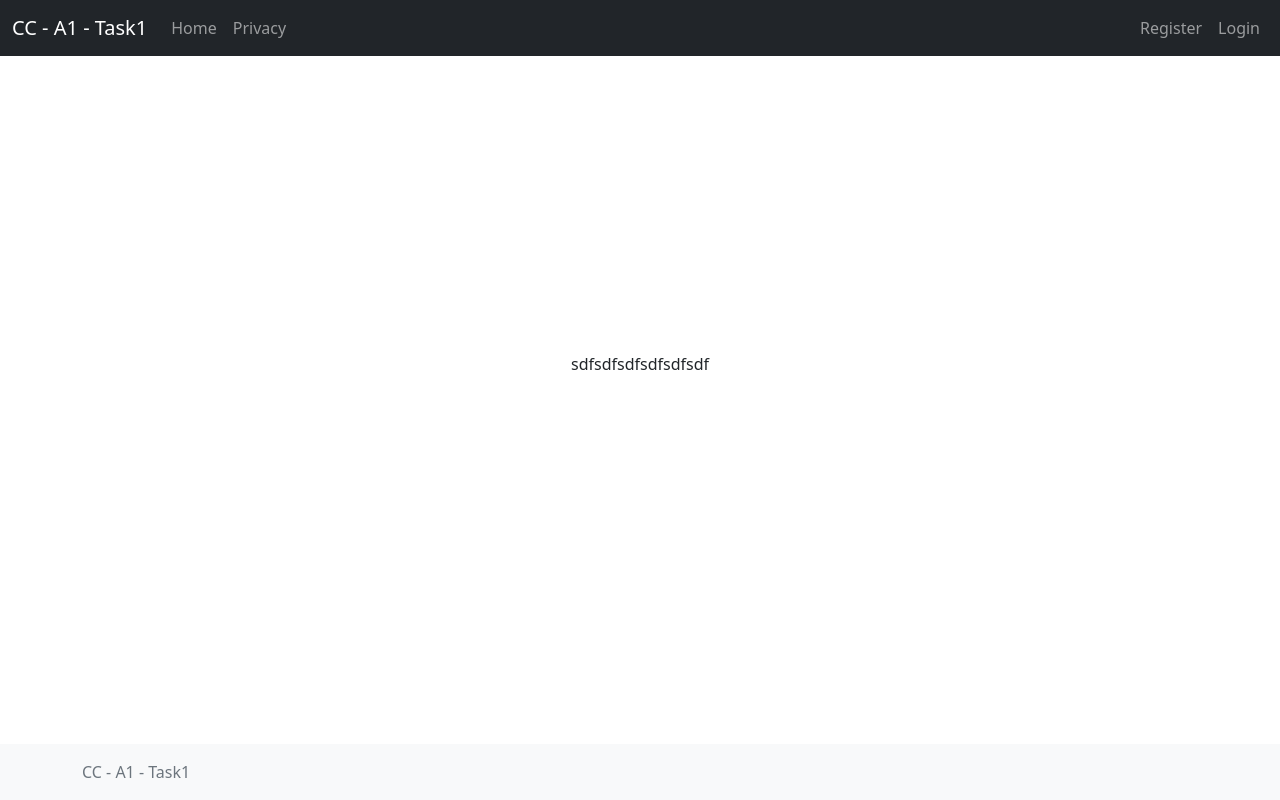
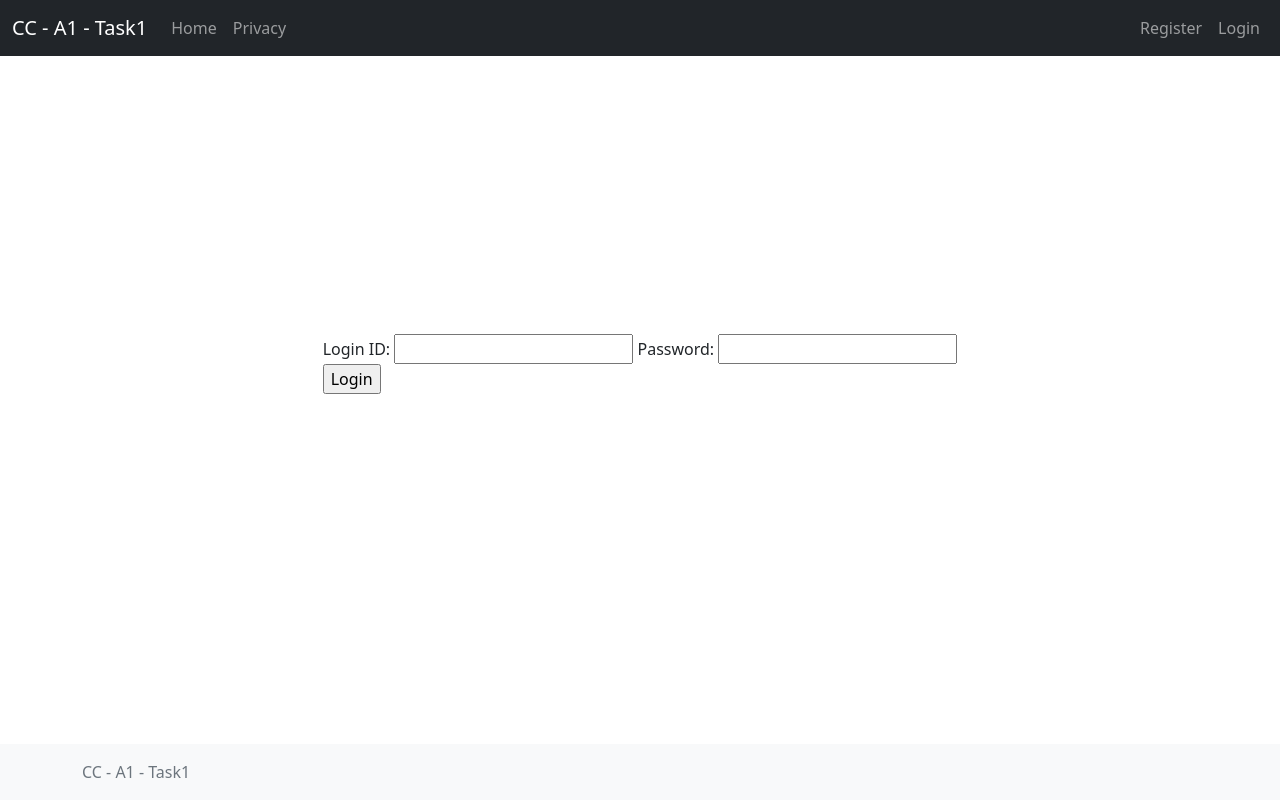
Before and after one commit to ary-na/cc-a1-task1, a Flask app: page /login in a window 1280 px wide. Run offline with Flask 2, Linux system fonts and the light colour scheme.

Commit message:
Added more folder structure

```diff
--- /dev/null
+++ b/task1/config.py
@@ -0,0 +1,2 @@
+class Config(object):
+    SECRET_KEY = 'sd342nj34@4$%6&*sdf98435hg4587ghf2h8'
--- /dev/null
+++ b/task1/forum/forms.py
@@ -0,0 +1,10 @@
+from wtforms import *
+from wtforms.validators import *
+
+
+class LoginForm(Form):
+    loginID = StringField('Login ID: ', validators=[DataRequired()])
+    password = PasswordField('Password: ', validators=[DataRequired()])
+    submit = SubmitField('Login')
+
+# class RegisterForm(Form):
--- /dev/null
+++ b/task1/forum/requirements.txt
@@ -0,0 +1,2 @@
+Flask==2.2.2
+google-cloud-datastore==2.8.1
--- /dev/null
+++ b/task1/forum/templates/auth/login.html
@@ -0,0 +1,23 @@
+{% extends "base.html" %}
+{% block title %}Login{% endblock %}
+{% block content %}
+
+    <form action="" method="post">
+        <div class="input text">
+            {{ form.loginID.label }} {{ form.loginID }}
+            {{ form.password.label }} {{ form.password }}
+        </div>
+        <div class="input submit">
+            {{ form.submit() }}</div>
+        <span class="text-danger">
+            {% with messages = get_flashed_messages() %}
+                {% if messages %}
+                    {% for message in messages %}
+                        {{ message }}
+                    {% endfor %}
+                {% endif %}
+            {% endwith %}
+        </span>
+    </form>
+
+{% endblock %}
--- a/task1/templates/base.html
+++ b/task1/forum/templates/base.html
@@ -30,19 +30,19 @@
 <header>
     <nav class="navbar navbar-expand-md navbar-dark fixed-top bg-dark">
         <div class="container-fluid">
-            <a class="navbar-brand" href="#">CC - A1 - Task1</a>
+            <a class="navbar-brand" href="/">CC - A1 - Task1</a>
             <button class="navbar-toggler" type="button" data-bs-toggle="collapse" data-bs-target="#navbarCollapse"
                     aria-controls="navbarCollapse" aria-expanded="false" aria-label="Toggle navigation">
                 <span class="navbar-toggler-icon"></span>
             </button>
             <div class="collapse navbar-collapse" id="navbarCollapse">
                 <ul class="navbar-nav me-auto mb-2 mb-md-0">
-                    <li class="nav-item"><a class="nav-link" aria-current="page" href="#">Home</a></li>
-                    <li class="nav-item"><a class="nav-link" href="#">Privacy</a></li>
+                    <li class="nav-item"><a class="nav-link" aria-current="page" href="/">Home</a></li>
+                    <li class="nav-item"><a class="nav-link" href="/">Privacy</a></li>
                 </ul>
                 <ul class="navbar-nav ms-auto mb-2 mb-md-0">
-                    <li class="nav-item"><a class="nav-link" href="#">Register</a></li>
-                    <li class="nav-item"><a class="nav-link" href="#">Login</a></li>
+                    <li class="nav-item"><a class="nav-link" href="/register">Register</a></li>
+                    <li class="nav-item"><a class="nav-link" href="/login">Login</a></li>
                 </ul>
             </div>
         </div>
--- /dev/null
+++ b/task1/forum/views/auth.py
@@ -0,0 +1,22 @@
+from flask import render_template, request, flash
+
+from task1.forum import forms
+
+from task1.forum.__init__ import app
+
+
+@app.route('/login', methods=['GET', 'POST'])
+def login():
+    form = forms.LoginForm(request.form)
+
+    if request.method == 'POST':
+        loginid = form.loginID.data
+        password = form.password.data
+
+    if form.validate():
+        if form.loginID.data == 'admin' and form.password.data == 'admin':
+            flash('Hello ')
+        else:
+            flash('All fields required')
+
+    return render_template('auth/login.html', form=form)
--- a/task1/views/forum.py
+++ b/task1/forum/views/forum.py
@@ -2,7 +2,7 @@ import datetime
 
 from flask import render_template
 
-from task1.__init__ import app
+from task1.forum.__init__ import app
 
 
 @app.route('/')
--- a/task1/run.py
+++ b/task1/main.py
@@ -1,5 +1,4 @@
-
-from task1.__init__ import app
+from task1.forum.__init__ import app
 
 if __name__ == '__main__':
     # This is used when running locally only. When deploying to Google App
--- a/task1/requirements.txt
+++ /dev/null
@@ -1 +0,0 @@
-Flask==2.2.2
--- a/task1/templates/auth/login.html
+++ /dev/null
@@ -1,7 +0,0 @@
-{% extends "base.html" %}
-{% block title %}Login{% endblock %}
-{% block content %}
-sdfsdfsdfsdfsdfsdf
-
-
-{% endblock %}
--- a/task1/views/auth.py
+++ /dev/null
@@ -1,8 +0,0 @@
-from flask import render_template
-
-from task1.__init__ import app
-
-
-@app.route('/login')
-def login():
-    return render_template('auth/login.html')
```
Also changed, not shown: task1/forum.tests/main_test.py (renamed from task1/tests/main_test.py, +4 -3 lines), task1/forum/__init__.py (renamed from task1/__init__.py, +5 -2 lines), task1/forum.tests/requirements-test.txt (renamed from task1/tests/requirements-test.txt), task1/forum/static/css/style.css (renamed from task1/static/css/style.css), task1/forum/static/js/script.js (renamed from task1/static/js/script.js), task1/forum/templates/auth/register.html (renamed from task1/templates/auth/register.html), task1/forum/templates/forum/index.html (renamed from task1/templates/forum/index.html).
